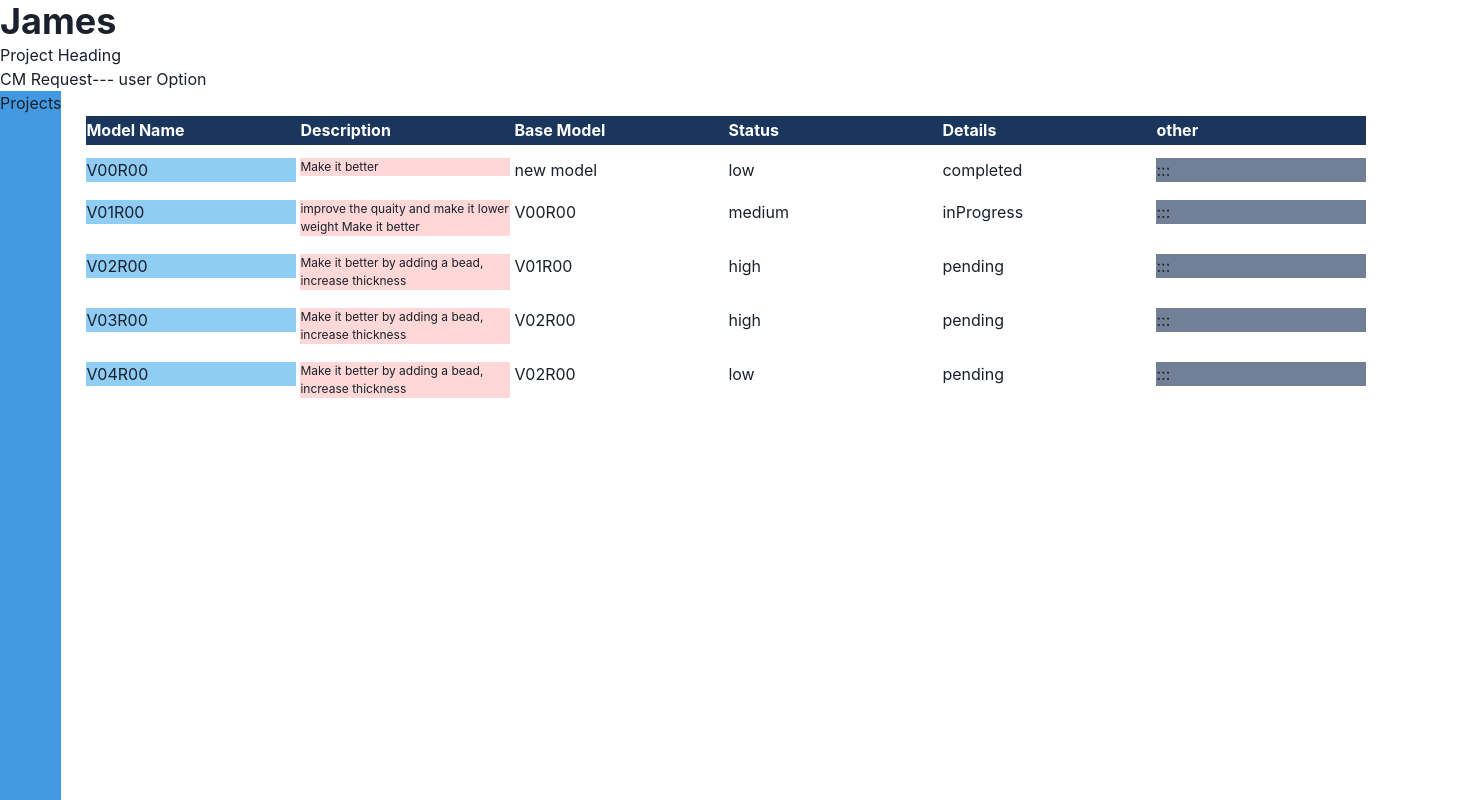
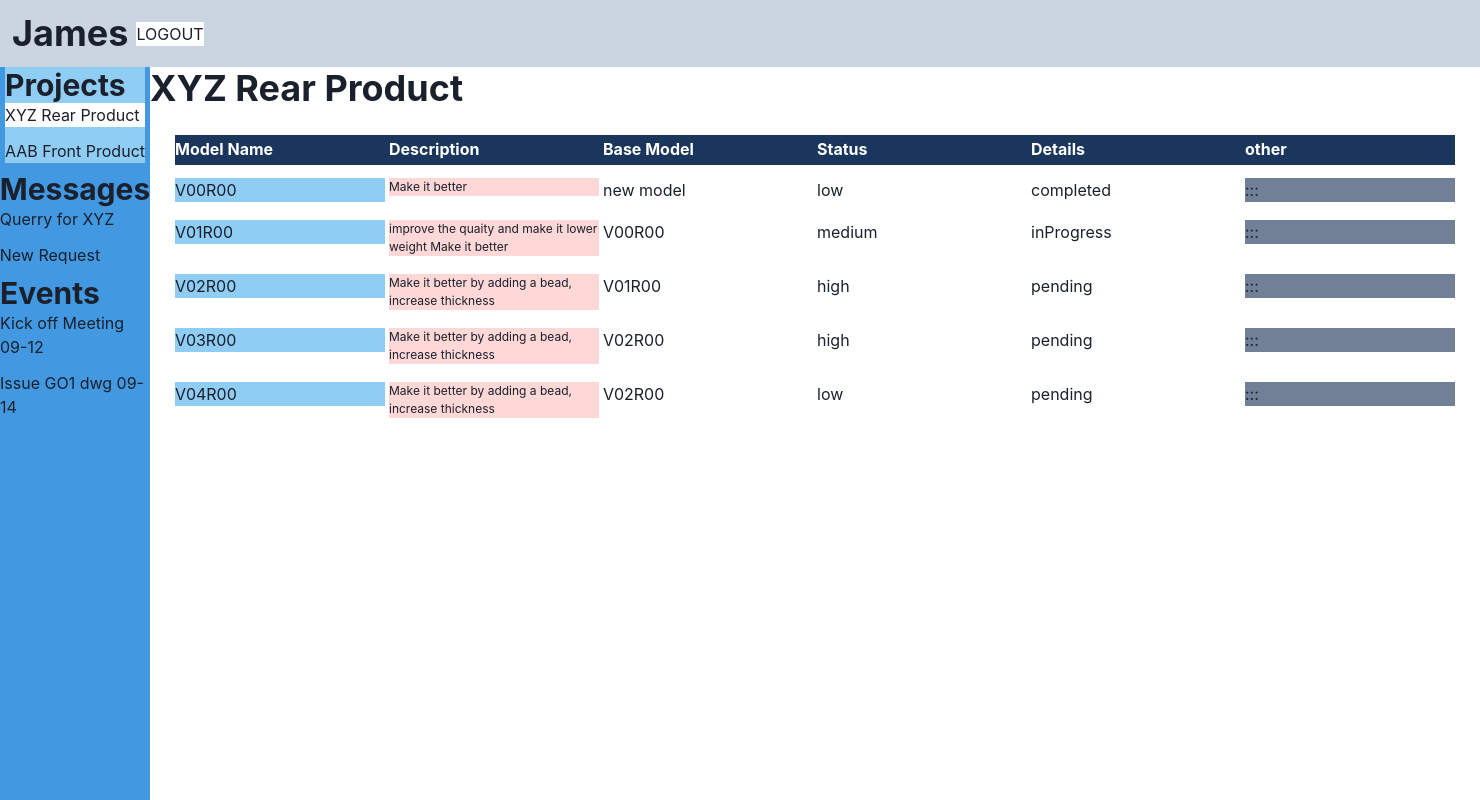
Before and after one commit to matterholt/feaTasker, a Next.js app: page /dashboard in a window 1280 px wide. Shown: the top 800 px of the page, 1480 px wide, since content can reach past the window. Built offline with nearby package versions, Linux system fonts and the light colour scheme.

Commit message:
dashboard structure

```diff
--- /dev/null
+++ b/src/components/Dashboard/HeaderDash.js
@@ -0,0 +1,12 @@
+import {Box,Heading,HStack} from '@chakra-ui/react';
+export const HeaderDash = (props) => {
+    const {name}=props
+  return(
+    <HStack bg="gray.300" p="3">
+
+        <Box><Heading>{name}</Heading></Box>
+
+        <Box bg="white">LOGOUT</Box>
+    </HStack>
+  )
+};
--- /dev/null
+++ b/src/components/Dashboard/SideMenu.js
@@ -0,0 +1,68 @@
+import { VStack, Box ,Heading,List,ListItem,ListIcon} from '@chakra-ui/react'
+import { MdCheckCircle,MdSettings} from '@chakra-ui/icons'
+
+const SectionTitle=(props)=>{
+    const {title}= props
+    return(
+        <Heading as='h2' size='lg'>{title}</Heading>
+    )
+}
+const EventSection = ()=>{
+    return(
+        <Box>
+        <SectionTitle title="Events" />
+            <List spacing={3}>
+                <ListItem>
+                    Kick off Meeting 09-12
+                </ListItem>
+                <ListItem>
+                    Issue GO1 dwg 09-14
+                </ListItem>
+            </List>
+        </Box>
+    )
+}
+
+const ProjectSection= ()=>{
+    return(
+        <Box bg="blue.200">
+            <SectionTitle title="Projects" />
+
+            <List spacing={3}>
+                <ListItem bg="white">
+                   XYZ Rear Product
+                </ListItem>
+                <ListItem>
+                    AAB Front Product
+                </ListItem>
+            </List>
+        </Box>
+    )
+}
+
+const MessagesSection = ()=>{
+    return (
+        <Box>
+            <SectionTitle title="Messages" />
+            <List spacing={3}>
+                <ListItem>
+                   Querry for XYZ
+                </ListItem>
+                <ListItem>
+                    New Request
+                </ListItem>
+            </List>
+        </Box>
+    )
+}
+
+
+export const SideMenu= ()=>{
+    return(
+    <VStack h="100vh" bg="blue.400">
+        <ProjectSection isDisplayed={true}/>
+        <MessagesSection/>
+        <EventSection/>
+    </VStack>
+
+)}
--- /dev/null
+++ b/src/components/Dashboard/index.js
@@ -0,0 +1,2 @@
+export * from './HeaderDash'
+export * from './SideMenu'
--- a/src/components/SideMenu.js
+++ /dev/null
@@ -1,14 +0,0 @@
-import { VStack, Box } from '@chakra-ui/react'
-
-
-
-export const SideMenu= ()=>{
-    return(
-    <VStack h="100vh" bg="blue.400">
-
-    <Box>Projects</Box>
-
-
-    </VStack>
-
-)}
--- a/src/pages/dashboard/index.js
+++ b/src/pages/dashboard/index.js
@@ -1,39 +1,30 @@
 import {useState}from'react'
-import {Grid,Box,Heading,Text,Button,GridItem
+import {Grid,Box,Heading,Text,Button,GridItem,HStack
   } from "@chakra-ui/react";
 
 // custom componets
 import {CmRequest_listView}from "../../components/CmRequests"
-import {SideMenu}from "../../components/SideMenu"
-
-
-
-
+import {HeaderDash,SideMenu} from "../../components/Dashboard"
 
  function Dashboard (props){
+   const {name}= props
     const [cmRequest, updateRequest] = useState( ()=> props.projectData);
 
     return(
         <Grid
         templateRows='150px, 1fr'
-        templateColumns='repeat(2,1fr)'
+        templateColumns='150px 1fr'
         >
 
- <GridItem colSpan={2}>
-            <Box><Heading>{props.name}</Heading></Box>
-            <Box><Text> Project Heading</Text></Box>
-            <Box>
-                <Text>CM Request--- user Option</Text>
-            </Box>
-
-          </GridItem>
-          <GridItem >
+        <GridItem colSpan={2}>
+         <HeaderDash name={name}/>
+        </GridItem>
+        <GridItem >
            <SideMenu/>
-
-          </GridItem>
+        </GridItem>
 
           <GridItem>
-
+            <Heading>XYZ Rear Product</Heading>
 
             <CmRequest_listView cmRequest={cmRequest}/>
 
```
